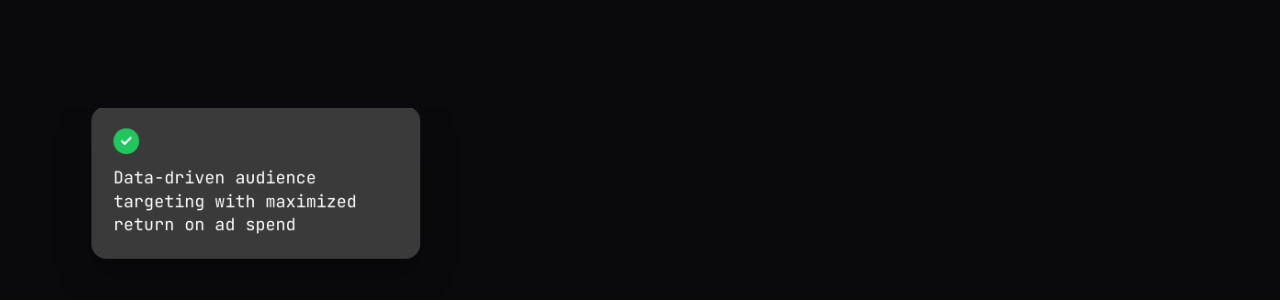
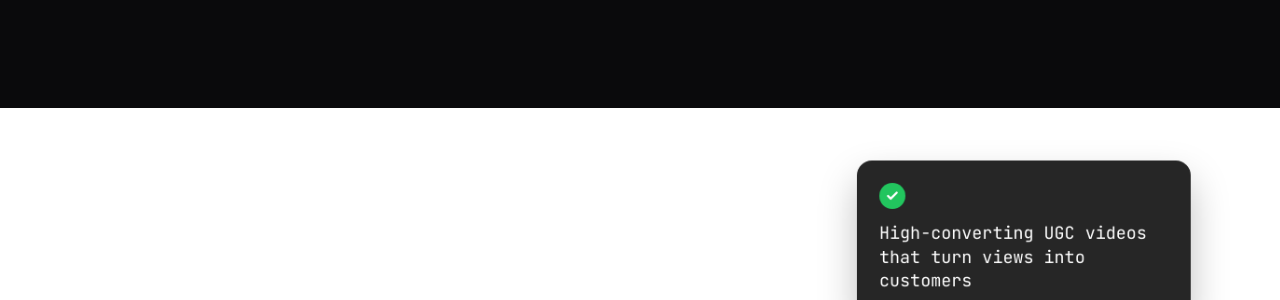
Before and after one commit to tsvetkov10/kkreativ, a React (Vite) app: page / in a window 1280 px wide. Shown: the part 4972-5272 px from the top of the page. Built offline with nearby package versions, Linux system fonts and the light colour scheme.

Commit message:
Configure 6 comments, start empty, and alternate color every 2 comments

```diff
--- a/src/components/ScrollingComments.jsx
+++ b/src/components/ScrollingComments.jsx
@@ -6,9 +6,7 @@ const positivePoints = [
   { text: "Consistent posting with high engagement and organic growth" },
   { text: "High-converting UGC videos that turn views into customers" },
   { text: "Data-driven audience targeting with maximized return on ad spend" },
-  { text: "Bespoke creative direction that commands attention on feeds" },
-  { text: "Viral short-form campaigns engineered for rapid reach" },
-  { text: "End-to-end community building with authentic brand loyalty" }
+  { text: "Bespoke creative direction that commands attention on feeds" }
 ];
 
 export default function ScrollingComments() {
@@ -45,15 +43,16 @@ export default function ScrollingComments() {
     return () => window.removeEventListener('scroll', handleScroll);
   }, []);
 
-  const totalItems = positivePoints.length;
-  // Alternate background theme smoothly as cards advance
-  const activeStep = Math.floor(scrollProgress * (totalItems - 1));
-  const isWhiteBg = (activeStep % 2 !== 0) && (scrollProgress < 0.92);
+  // Background color changes every 2 comments:
+  // Comments 1-2 (s: 0 to 0.35): Dark
+  // Comments 3-4 (s: 0.35 to 0.70): White
+  // Comments 5-6 (s: 0.70 to 1.0): Dark
+  const isWhiteBg = scrollProgress >= 0.35 && scrollProgress <= 0.70;
 
   return (
     <section
       ref={containerRef}
-      style={{ height: '420vh', position: 'relative' }}
+      style={{ height: '400vh', position: 'relative' }}
       className="scrolling-comments-section"
     >
       <div style={{
@@ -93,10 +92,11 @@ export default function ScrollingComments() {
         {/* Floating Cards Container - zIndex 2 */}
         <div style={{ width: '100%', maxWidth: '1400px', position: 'relative', height: '100vh', zIndex: 2 }}>
           {positivePoints.map((point, index) => {
-            // Position formula ensuring 2+ cards are always on screen
-            const currentY = -20 + (index - scrollProgress * (totalItems - 1)) * 40;
+            // Starts below screen (currentY = 85vh at scrollProgress = 0)
+            // and travels upwards as user scrolls, maintaining ~2 visible cards concurrently
+            const currentY = 85 + (index * 40) - (scrollProgress * 370);
 
-            // True Ladder Layout: Far left and far right alternating
+            // True Ladder Layout: alternating left (-30vw) and right (+30vw)
             const isLeft = index % 2 === 0;
             const currentX = isLeft ? -30 : 30;
 
@@ -105,15 +105,15 @@ export default function ScrollingComments() {
             let opacity = 0;
             if (absY <= 45) {
               opacity = 1;
-            } else if (absY < 65) {
-              opacity = (65 - absY) / 20;
+            } else if (absY < 75) {
+              opacity = (75 - absY) / 30;
             } else {
               opacity = 0;
             }
 
             const scale = Math.max(0.85, Math.min(1.02, 1 - absY * 0.002));
 
-            // Skip rendering if completely off screen
+            // Skip rendering when card is completely off-screen
             if (opacity <= 0) return null;
 
             return (
```
